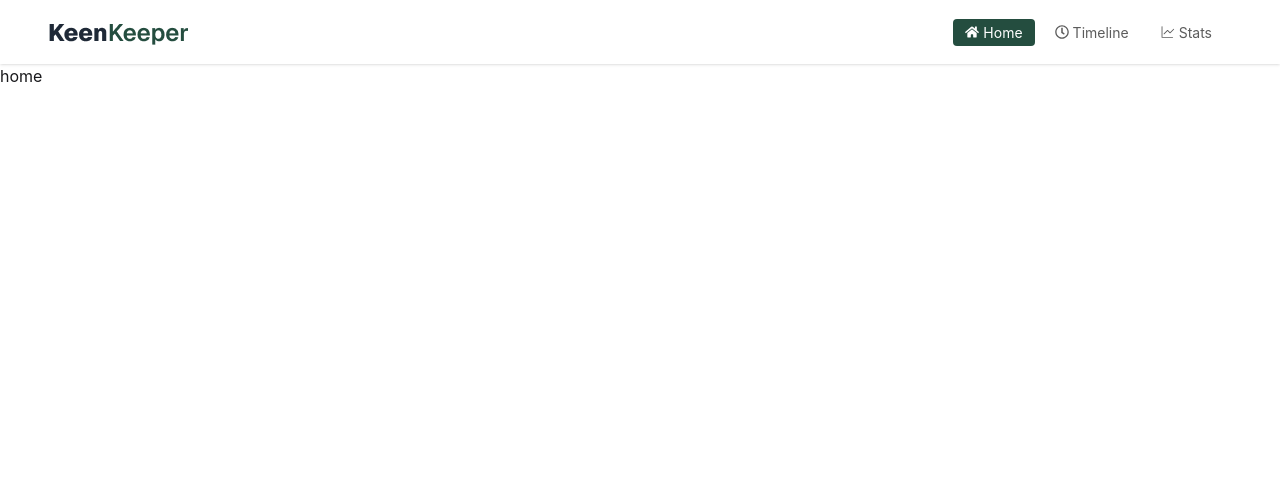
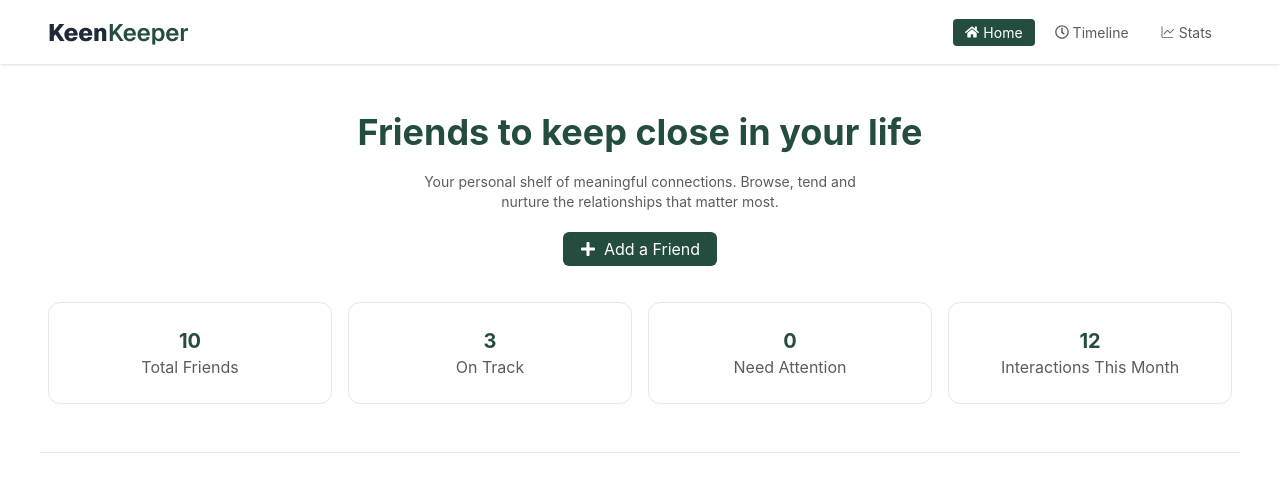
Before and after one commit to Riadul-Islam-551/B13-A7-Keen-Keeper, a React (Vite) app: page / in a window 1280 px wide. Shown: the top 492 px of the page. Built offline with nearby package versions, Linux system fonts and the light colour scheme.

Commit message:
feat: add Banner component and integrate it into Home page

```diff
--- /dev/null
+++ b/src/components/banner/Banner.jsx
@@ -0,0 +1,43 @@
+import React from "react";
+import { FaPlus } from "react-icons/fa";
+
+const Banner = () => {
+  return (
+    <div className="max-w-300 mx-auto text-center space-y-5 my-12 border-b border-gray-200 pb-12">
+      <h1 className="primary-text font-bold text-2xl md:text-3xl lg:text-4xl">
+        Friends to keep close in your life
+      </h1>
+      <p className="secondary-text text-sm max-w-112.5 mx-auto px-2">
+        Your personal shelf of meaningful connections. Browse, tend and nurture
+        the relationships that matter most.
+      </p>
+      <button className="primary-button flex items-center gap-2 mx-auto ">
+        <FaPlus /> Add a Friend
+      </button>
+      <div className="grid grid-cols-2 md:grid-cols-4 gap-4 px-2 mt-9 ">
+        {/* card - 1  */}
+        <div className="bg-white border border-gray-200 rounded-xl py-6">
+          <h1 className="primary-text text-xl font-bold">10</h1>
+          <p className="secondary-text">Total Friends</p>
+        </div>
+        {/* card - 2  */}
+        <div className="bg-white border border-gray-200 rounded-xl py-6">
+          <h1 className="primary-text text-xl font-bold">3</h1>
+          <p className="secondary-text">On Track</p>
+        </div>
+        {/* card - 3  */}
+        <div className="bg-white border border-gray-200 rounded-xl py-6">
+          <h1 className="primary-text text-xl font-bold">0</h1>
+          <p className="secondary-text">Need Attention</p>
+        </div>
+        {/* card - 4  */}
+        <div className="bg-white border border-gray-200 rounded-xl py-6">
+          <h1 className="primary-text text-xl font-bold">12</h1>
+          <p className="secondary-text">Interactions This Month</p>
+        </div>
+      </div>
+    </div>
+  );
+};
+
+export default Banner;
--- a/src/index.css
+++ b/src/index.css
@@ -2,18 +2,18 @@
 @plugin "daisyui" {
   themes: light --default;
 }
-.button-primary{
-  padding: 3px 12px;
+.primary-button{
+  padding: 5px 17px;
   color: white;
   background-color: #244d3f;
   border-radius: 6px;
 }
-.text-primary{
+.primary-text{
   color: #244d3f;
 }
-.text-secondary{
+.secondary-text{
   color: #5c5c5c;
 }
-.text-secondary-white{
+.secondary-text-white{
   color: #d8d8d8;
 }
--- a/src/pages/home/Home.jsx
+++ b/src/pages/home/Home.jsx
@@ -1,7 +1,12 @@
 import React from "react";
+import Banner from "../../components/banner/Banner";
 
 const Home = () => {
-  return <div>home</div>;
+  return (
+    <div>
+      <Banner></Banner>
+    </div>
+  );
 };
 
 export default Home;
```
